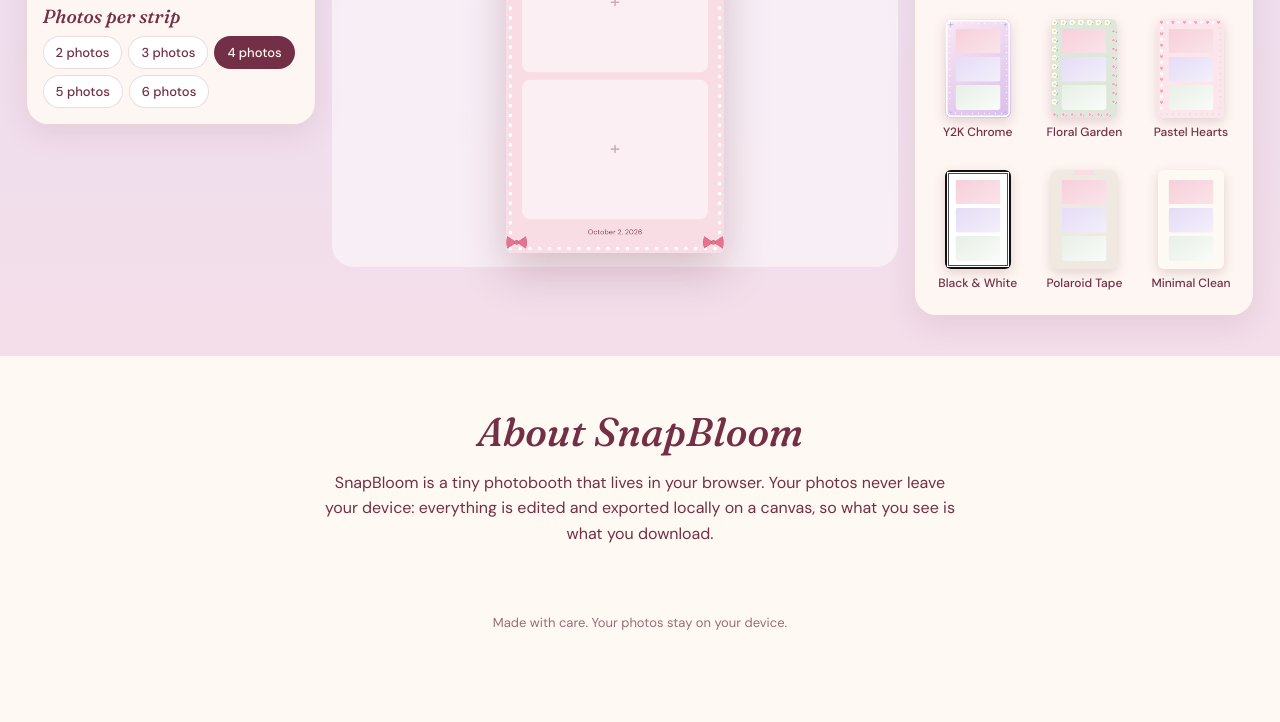
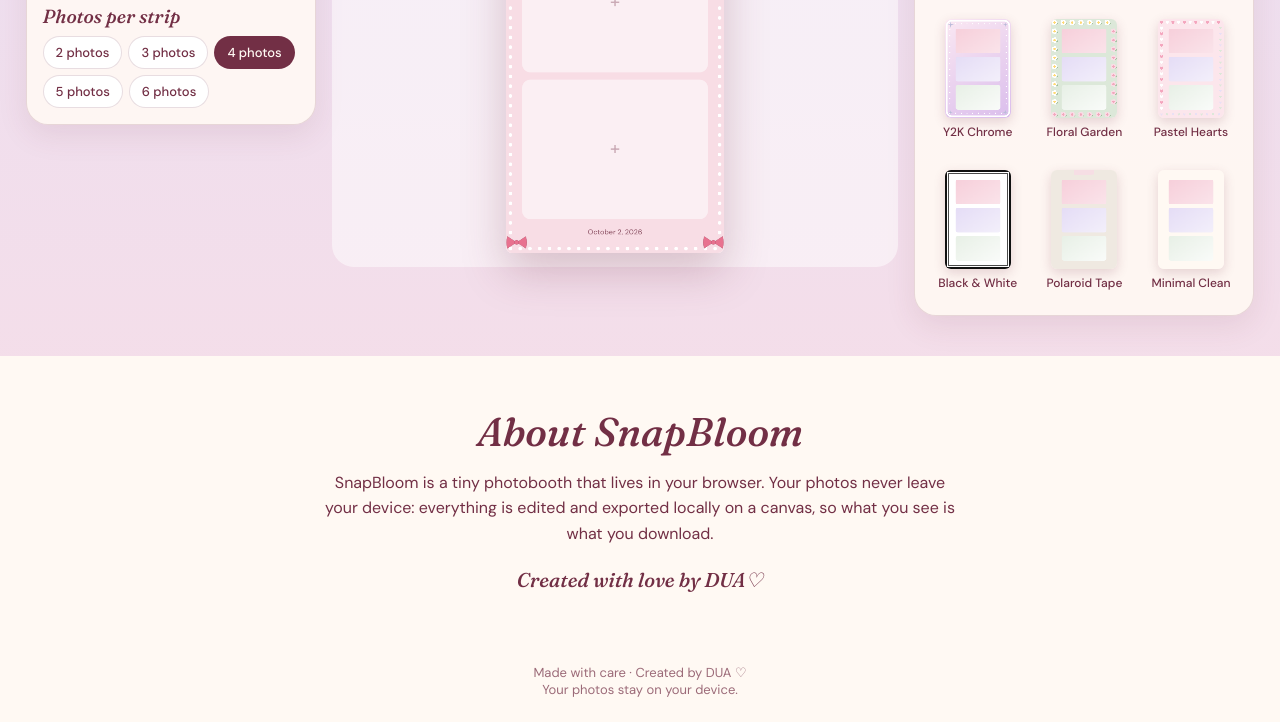
Before and after one commit to itsduagul-gitt/SnapBloom, a plain HTML site: page index.html in a window 1280 px wide. Shown: the part 1622-2344 px from the top of the page. Before the commit the page ends 2277 px from the top, so only its background shows below. Drawn offline with Linux system fonts and the light colour scheme.

Commit message:
add creator name

```diff
--- a/index.html
+++ b/index.html
@@ -125,8 +125,8 @@
  </div>
 </section>
 
-<section class="sec" id="about"><div class="about"><h2>About SnapBloom</h2><p>SnapBloom is a tiny photobooth that lives in your browser. Your photos never leave your device: everything is edited and exported locally on a canvas, so what you see is what you download.</p></div></section>
-<footer>Made with care. Your photos stay on your device.</footer>
+<section class="sec" id="about"><div class="about"><h2>About SnapBloom</h2><p>SnapBloom is a tiny photobooth that lives in your browser. Your photos never leave your device: everything is edited and exported locally on a canvas, so what you see is what you download.</p><p style="margin-top:18px;font-family:Fraunces,serif;font-style:italic;font-size:20px">Created with love by DUA♡</p></div></section>
+<footer>Made with care · Created by DUA ♡<br>Your photos stay on your device.</footer>
 
 <div class="modal" id="cm"><div class="mb"><video id="vid" autoplay playsinline muted></video><div id="cd"></div><p class="note" id="cn">Allow camera access when your browser asks.</p>
  <label class="t" style="display:flex;gap:8px;justify-content:center"><input type="checkbox" id="ct" style="width:auto;margin:0"> 3-second countdown</label>
```
